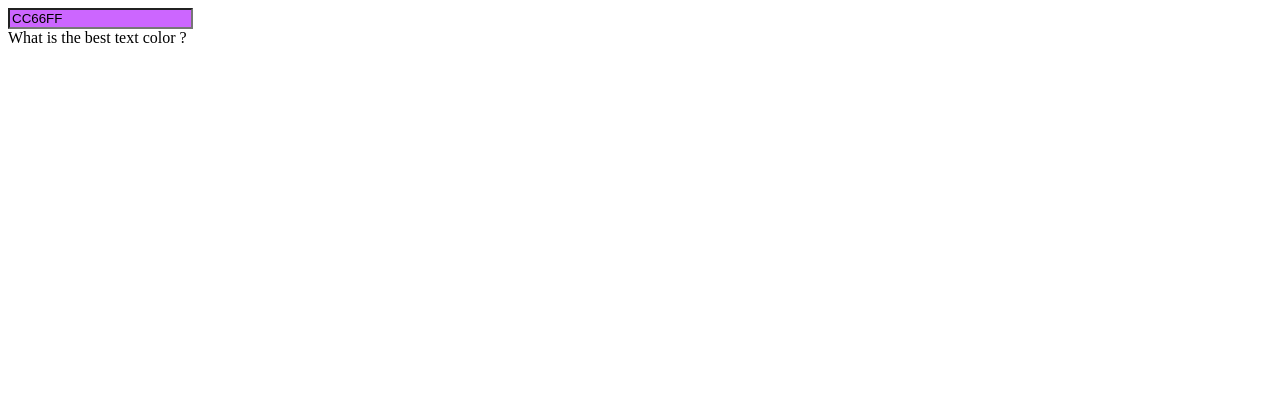
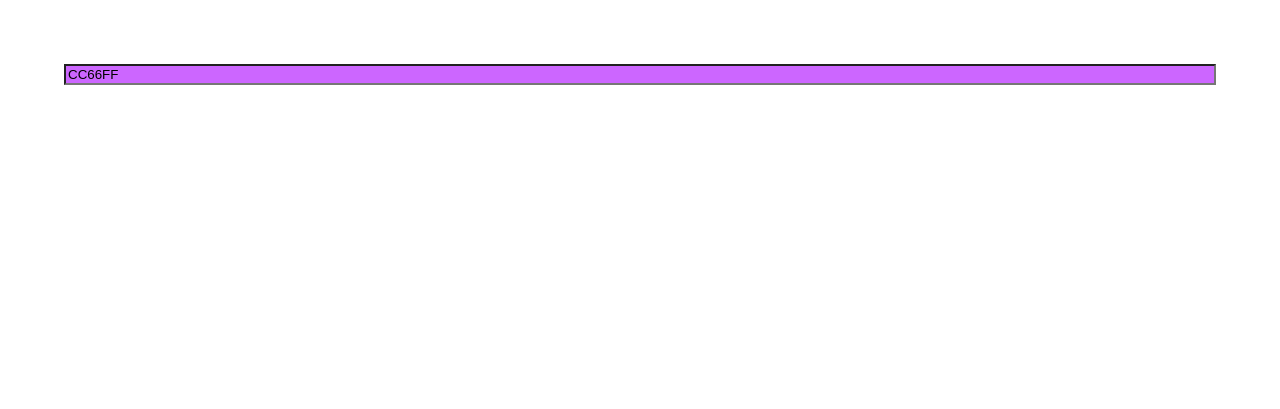
Before and after one commit to brian-emarquez/JavaScript-Course, a plain HTML site: page redNeuronal/redNeuronal.html in a window 1280 px wide. Shown: the top 409 px of the page. Drawn offline with Linux system fonts and the light colour scheme.

Commit message:
feat RedNeurona include css
RedNeuronal include Css

resolvesr: #
se also: #

```diff
--- a/redNeuronal/redNeuronal.html
+++ b/redNeuronal/redNeuronal.html
@@ -8,10 +8,11 @@
     <input class="jscolor {onFineChange:'update(this)'}" value="cc66ff">
 
     <div id="sitio">
-        What is the best text color ?
+        Brian Marquez
     </div>
 
     <script src="jscolor.js"></script>
+    <link rel="stylesheet" type="text/css" href="../redNeuronal/style.css" media="screen" />
 
     <script type="text/javascript">
         function update(color){
--- /dev/null
+++ b/redNeuronal/style.css
@@ -0,0 +1,10 @@
+body {
+    margin: 05%;
+    display: grid;
+}
+#sitio {
+    display: inline-block;
+    padding: 30%;
+    font-size: 2em;
+
+}
```
